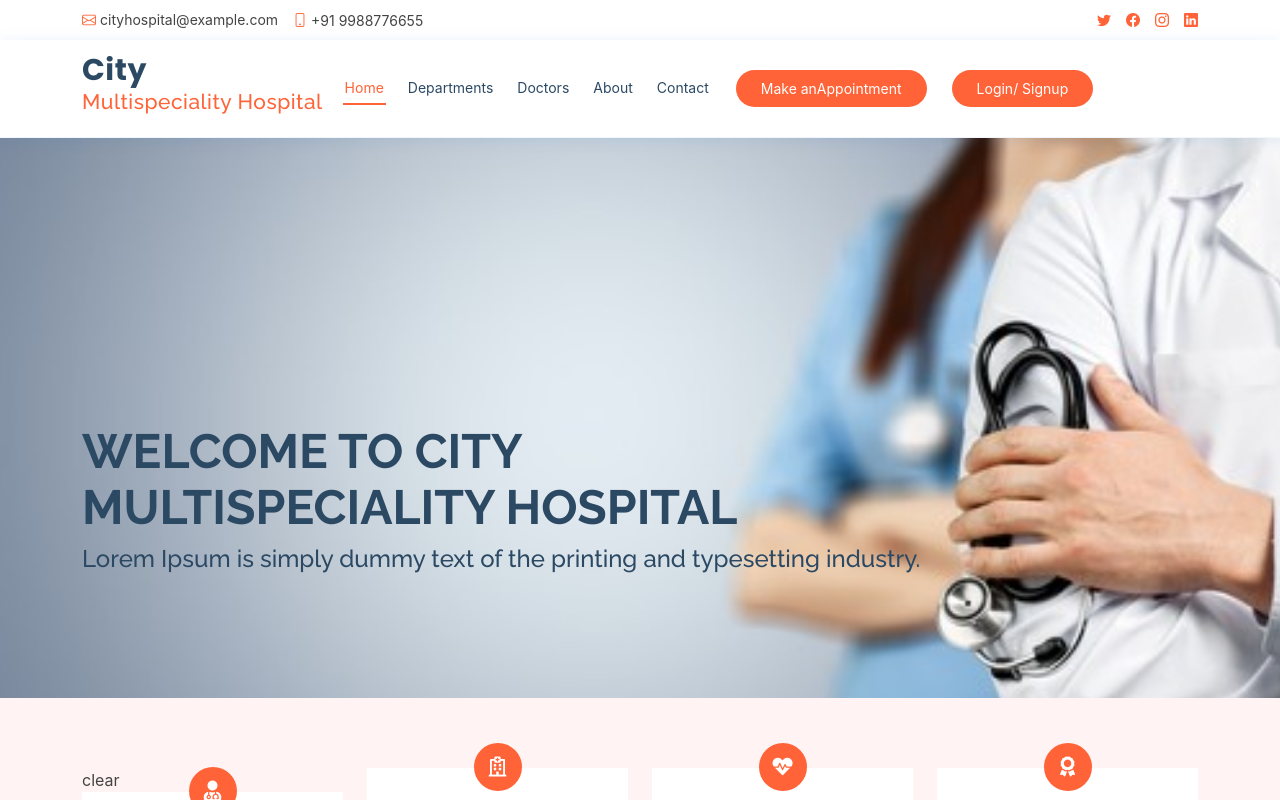
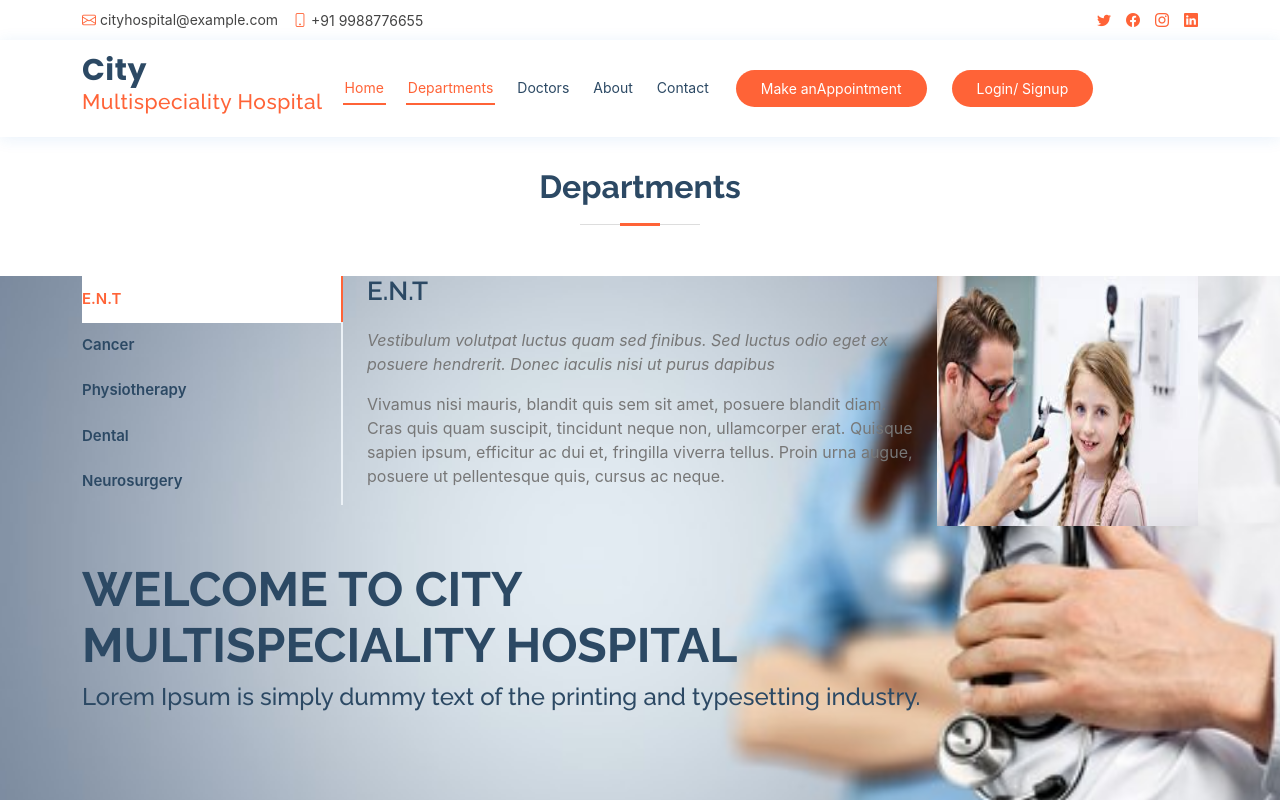
Before and after one commit to FRONTEND-DEV-KAUSHAL/Hospital-Project, a React (Create React App) app: page /Departments in a window 1280 px wide. Shown: the top 800 px of the page. Built offline with nearby package versions, Linux system fonts and the light colour scheme.

Commit message:
today-10-06

```diff
--- a/package.json
+++ b/package.json
@@ -8,6 +8,7 @@
     "@testing-library/user-event": "^13.5.0",
     "react": "^18.1.0",
     "react-dom": "^18.1.0",
+    "react-router-dom": "^5.2.0",
     "react-scripts": "5.0.1",
     "web-vitals": "^2.1.4"
   },
--- a/src/App.js
+++ b/src/App.js
@@ -1,12 +1,18 @@
 import Footer from "./components/footer/Footer";
 import Header from "./components/header/Header";
 import Home from "./container/home/Home";
+import { Route, Switch } from 'react-router-dom'
+import Department from "./container/departments/Department";
 
 
 function App() {
   return (
     <>
     <Header/>
+    <Switch>
+      <Route path={'/'} exact component={Home}></Route>
+      <Route path={'/Departments'} exact component={Department}></Route>
+    </Switch>
     <Home/>
     <Footer/>
     </>
@@ -14,3 +20,4 @@ function App() {
 }
 
 export default App;
+''
--- a/src/components/header/Header.js
+++ b/src/components/header/Header.js
@@ -1,4 +1,5 @@
 import React from 'react';
+import { NavLink } from 'react-router-dom';
 
 function Header(props) {
     return (
@@ -27,8 +28,12 @@ function Header(props) {
       </div>
       <nav id="navbar" className="navbar order-last order-lg-0">
         <ul>
-          <li><a className="nav-link scrollto active" href="index.html">Home</a></li>
-          <li><a className="nav-link scrollto" href="./pages/departments.html">Departments</a></li>
+          <li>
+            <NavLink ClassName="nav-link scrollto active" to="/">Home</NavLink>
+            </li>
+          <li>
+          <NavLink ClassName="nav-link scrollto active" to="/Departments">Departments</NavLink>
+          </li>
           <li><a className="nav-link scrollto" href="./pages/doctors.html">Doctors</a></li>
           <li><a className="nav-link scrollto " href="./pages/about.html">About</a></li>
           <li><a className="nav-link scrollto" href="./pages/contact.html">Contact</a></li>
--- /dev/null
+++ b/src/container/departments/Department.js
@@ -0,0 +1,118 @@
+import React from 'react';
+
+function Department(props) {
+    return (
+        <div className="main-header">
+  <section id="departments" className="departments">
+    <div className="container">
+      <div className="section-title">
+        <h2>Departments</h2>
+      </div>
+      <div className="row">
+        <div className="col-lg-3">
+          <ul className="nav nav-tabs flex-column">
+            <li className="nav-item">
+              <a className="nav-link active show" data-bs-toggle="tab" href="#tab-1">E.N.T</a>
+            </li>
+            <li className="nav-item">
+              <a className="nav-link" data-bs-toggle="tab" href="#tab-2">Cancer</a>
+            </li>
+            <li className="nav-item">
+              <a className="nav-link" data-bs-toggle="tab" href="#tab-3">Physiotherapy</a>
+            </li>
+            <li className="nav-item">
+              <a className="nav-link" data-bs-toggle="tab" href="#tab-4">Dental</a>
+            </li>
+            <li className="nav-item">
+              <a className="nav-link" data-bs-toggle="tab" href="#tab-5">Neurosurgery</a>
+            </li>
+          </ul>
+        </div>
+        <div className="col-lg-9 mt-4 mt-lg-0">
+          <div className="tab-content">
+            <div className="tab-pane active show" id="tab-1">
+              <div className="row">
+                <div className="col-lg-8 details order-2 order-lg-1">
+                  <h3>E.N.T</h3>
+                  <p className="fst-italic">Vestibulum volutpat luctus quam sed finibus. Sed luctus odio eget ex posuere
+                    hendrerit. Donec iaculis nisi ut purus dapibus</p>
+                  <p>Vivamus nisi mauris, blandit quis sem sit amet, posuere blandit diam. Cras quis quam suscipit,
+                    tincidunt neque non, ullamcorper erat. Quisque sapien ipsum, efficitur ac dui et, fringilla viverra
+                    tellus. Proin urna augue, posuere ut pellentesque quis, cursus ac neque.</p>
+                </div>
+                <div className="col-lg-4 text-center order-1 order-lg-2">
+                  <img src="../assets/img/departments-1.jpg" alt className="img-fluid" />
+                </div>
+              </div>
+            </div>
+            <div className="tab-pane" id="tab-2">
+              <div className="row">
+                <div className="col-lg-8 details order-2 order-lg-1">
+                  <h3>Cancer</h3>
+                  <p className="fst-italic">Quisque sapien ipsum, efficitur ac dui et, fringilla viverra tellus. Proin urna
+                    augue, posuere ut pellentesque quis, cursus ac neque.</p>
+                  <p>Vivamus nisi mauris, blandit quis sem sit amet, posuere blandit diam. Cras quis quam suscipit,
+                    tincidunt neque non, ullamcorper erat. Quisque sapien ipsum, efficitur ac dui et, fringilla viverra
+                    tellus. Proin urna augue, posuere ut pellentesque quis, cursus ac neque.</p>
+                </div>
+                <div className="col-lg-4 text-center order-1 order-lg-2">
+                  <img src="../assets/img/departments-2.jpg" alt className="img-fluid" />
+                </div>
+              </div>
+            </div>
+            <div className="tab-pane" id="tab-3">
+              <div className="row">
+                <div className="col-lg-8 details order-2 order-lg-1">
+                  <h3>Physiotherapy</h3>
+                  <p className="fst-italic">Fusce placerat ornare enim sed varius. Mauris tortor diam, molestie eget
+                    vulputate a, facilisis quis nibh. Donec blandit efficitur nulla</p>
+                  <p>Vivamus nisi mauris, blandit quis sem sit amet, posuere blandit diam. Cras quis quam suscipit,
+                    tincidunt neque non, ullamcorper erat. Quisque sapien ipsum, efficitur ac dui et, fringilla viverra
+                    tellus. Proin urna augue, posuere ut pellentesque quis, cursus ac neque.</p>
+                </div>
+                <div className="col-lg-4 text-center order-1 order-lg-2">
+                  <img src="../assets/img/departments-3.jpg" alt className="img-fluid" />
+                </div>
+              </div>
+            </div>
+            <div className="tab-pane" id="tab-4">
+              <div className="row">
+                <div className="col-lg-8 details order-2 order-lg-1">
+                  <h3>Dental</h3>
+                  <p className="fst-italic"> sollicitudin sed est. Vestibulum volutpat luctus quam sed finibus. Sed luctus
+                    odio eget ex posuere hendrerit. Donec iaculis nisi ut purus.</p>
+                  <p>Vivamus nisi mauris, blandit quis sem sit amet, posuere blandit diam. Cras quis quam suscipit,
+                    tincidunt neque non, ullamcorper erat. Quisque sapien ipsum, efficitur ac dui et, fringilla viverra
+                    tellus. Proin urna augue, posuere ut pellentesque quis, cursus ac neque.</p>
+                </div>
+                <div className="col-lg-4 text-center order-1 order-lg-2">
+                  <img src="../assets/img/departments-4.jpg" alt className="img-fluid" />
+                </div>
+              </div>
+            </div>
+            <div className="tab-pane" id="tab-5">
+              <div className="row">
+                <div className="col-lg-8 details order-2 order-lg-1">
+                  <h3>Neurosurgery</h3>
+                  <p className="fst-italic">Aliquam sed convallis libero. Proin in mi tempor, convallis lectus sed,
+                    convallis mauris. Quisque ac nulla et lorem ultricies vulputate.</p>
+                  <p>Vivamus nisi mauris, blandit quis sem sit amet, posuere blandit diam. Cras quis quam suscipit,
+                    tincidunt neque non, ullamcorper erat. Quisque sapien ipsum, efficitur ac dui et, fringilla viverra
+                    tellus. Proin urna augue, posuere ut pellentesque quis, cursus ac neque.</p>
+                </div>
+                <div className="col-lg-4 text-center order-1 order-lg-2">
+                  <img src="../assets/img/departments-5.jpg" alt className="img-fluid" />
+                </div>
+              </div>
+            </div>
+          </div>
+        </div>
+      </div>
+    </div>
+  </section>
+</div>
+
+    );
+}
+
+export default Department;
--- a/src/index.js
+++ b/src/index.js
@@ -3,12 +3,15 @@ import ReactDOM from 'react-dom/client';
 import './index.css';
 import App from './App';
 import reportWebVitals from './reportWebVitals';
+import { BrowserRouter } from 'react-router-dom';
 
 const root = ReactDOM.createRoot(document.getElementById('root'));
 root.render(
+  <BrowserRouter>
   <React.StrictMode>
     <App />
   </React.StrictMode>
+  </BrowserRouter>
 );
 
 // If you want to start measuring performance in your app, pass a function
```
Also changed, not shown: 1 other file (tests, documents, lock files or other folders).
